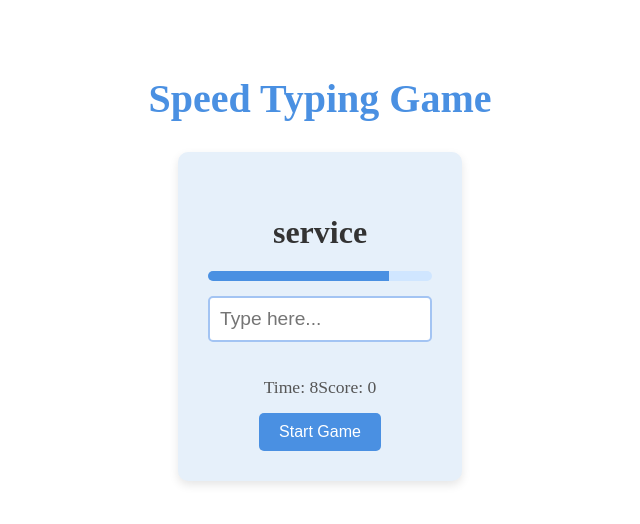
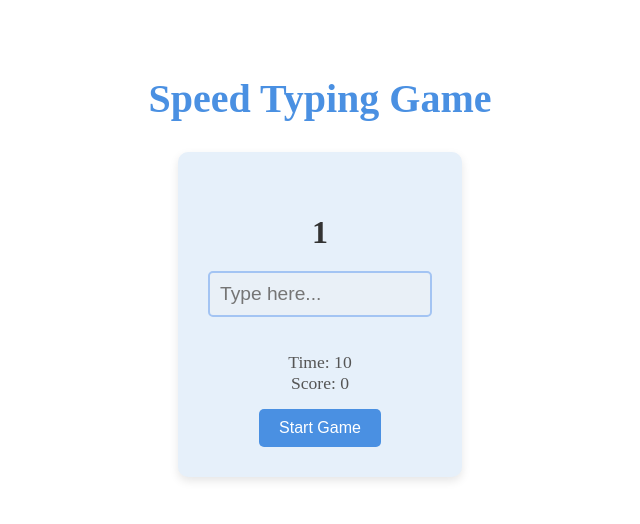
Before and after one commit to A-Dezeray/Angular-Speed-Typing-Game, an Angular app: page / in a window 1280 px wide. Both pictures are taken after a click on the button "Start Game". Shown: the top 524 px of the page, without its empty margins (320-960 px from the left). Built offline with nearby package versions, Linux system fonts and the light colour scheme.

Commit message:
Added a 3 second countdown before game starts and changed timer to 60 seconds

```diff
--- a/src/app/app/app.component.css
+++ b/src/app/app/app.component.css
@@ -101,3 +101,15 @@ body {
   .restart-btn:hover {
     background-color: #4a90e2;
   }
+
+  .word-display {
+    font-size: 2rem;
+    font-weight: bold;
+    margin-bottom: 20px;
+    color: #333;
+    transition: transform 0.3s ease;
+  }
+
+  .word-display:has(+ .word-display) {
+    transform: scale(1.1);
+  }
--- a/src/app/app/app.component.html
+++ b/src/app/app/app.component.html
@@ -2,9 +2,11 @@
     <h1 class="title">Speed Typing Game</h1>
 
     <div class="game-box">
-      <p class="word-display" [ngClass]="{ 'game-over': !isGameActive && timeLeft === 0 }">
+      <p class="word-display" *ngIf="isCountingDown">{{ countdownValue }}</p>
+      <p class="word-display" *ngIf="!isCountingDown && currentWord">
         {{ currentWord }}
       </p>
+
 
       <div class="timer-bar-wrapper" *ngIf="isGameActive">
         <div class="timer-bar" [style.width.%]="(timeLeft / 10) * 100"></div>
@@ -24,6 +26,7 @@
       />
       <div class="stats">
         <span>Time: {{ timeLeft }}</span>
+        <br>
         <span>Score: {{ score }}</span>
       </div>
       <button (click)="startGame()">Start Game</button>
--- a/src/app/app/app.component.ts
+++ b/src/app/app/app.component.ts
@@ -14,16 +14,30 @@ export class AppComponent {
   currentWord: string = '';
   userInput: string = '';
   isGameActive: boolean = false;
-  timeLeft: number = 10;
+  timeLeft: number = 60;
   score: number = 0;
+  countdownValue: number = 3;
+  isCountingDown: boolean = false;
+
 
   wordList: string[] = ['angular', 'typescript', 'component', 'template', 'binding', 'module', 'service'];
 
   startGame() {
     this.resetGame();
-    this.isGameActive = true;
-    this.generateWord();
-    this.startTimer();
+    this.isCountingDown = true;
+    this.countdownValue = 3;
+
+    const countdownInterval = setInterval(() => {
+      this.countdownValue--;
+
+      if (this.countdownValue === 0) {
+        clearInterval(countdownInterval);
+        this.isCountingDown = false;
+        this.isGameActive = true;
+        this.generateWord();
+        this.startTimer();
+      }
+    }, 1000);
   }
 
   onInput() {
```
